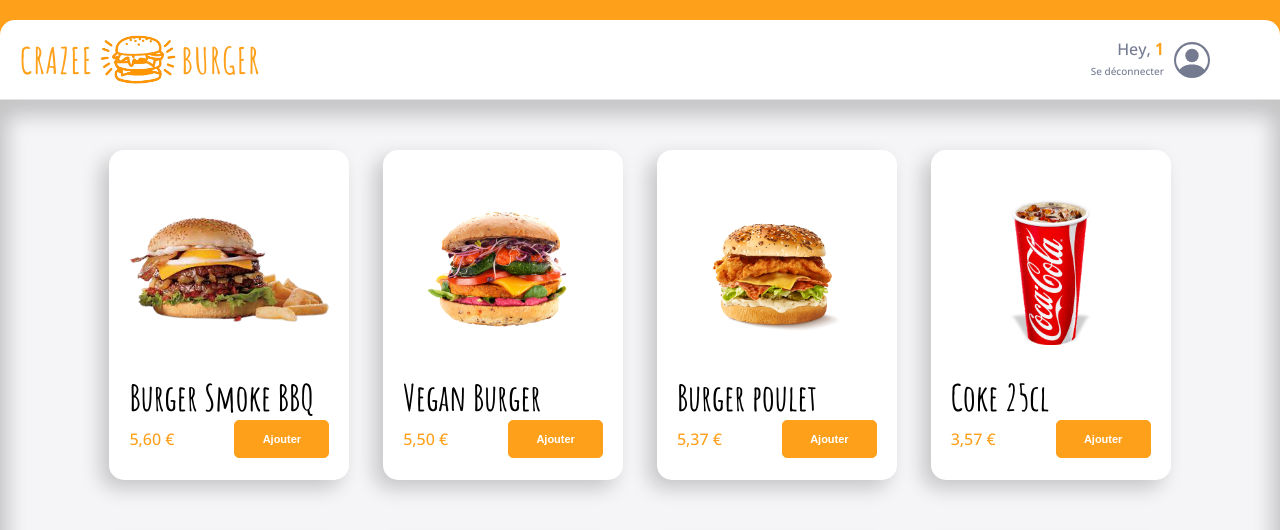
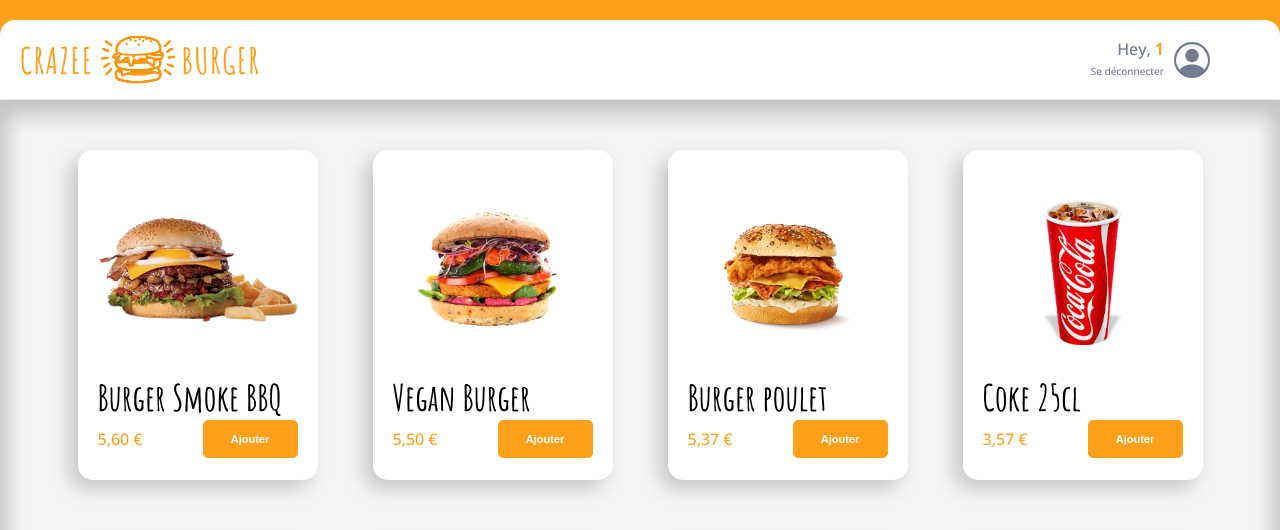
Before and after one commit to duftor/crazee-burger, a React (Create React App) app: page /order/1 in a window 1280 px wide. Shown: the top 530 px of the page. Built offline with nearby package versions, Linux system fonts and the light colour scheme.

Commit message:
♻️  F05 : ORDER > Menu > Create Menu

```diff
--- a/src/components/pages/order/CardItem.js
+++ b/src/components/pages/order/CardItem.js
@@ -3,14 +3,14 @@
 import { formatPrice } from "../../../utils/maths"
 import PrimaryButton from "../../reusable-ui/PrimaryButton"
 
-export default function CardItem({ item }) {
+export default function CardItem({ product }) {
 	return (
-		<CardItemStyled key={item.id + item.imageSource + item.price}>
-			<img src={item.imageSource} alt={item.title} />
+		<CardItemStyled key={product.id + product.imageSource + product.price}>
+			<img src={product.imageSource} alt={product.title} />
 			<div className="card-info">
-				<h1>{item.title}</h1>
+				<h1>{product.title}</h1>
 				<div className="bottom-info">
-					<div className="price">{formatPrice(item.price)}</div>
+					<div className="price">{formatPrice(product.price)}</div>
 					<PrimaryButton label={"Ajouter"} className="add-btn" />
 				</div>
 			</div>
@@ -21,7 +21,7 @@
 const CardItemStyled = styled.div`
 	height: 330px;
 	width: 240px;
-	margin: 30px auto;
+	/* margin: 30px auto; */
 
 	background: white;
 	box-shadow: -8px 8px 20px rgba(0, 0, 0, 0.2);
--- a/src/components/pages/order/Main/Main.js
+++ b/src/components/pages/order/Main/Main.js
@@ -1,38 +1,29 @@
-import React from "react"
+import React, { useState } from "react"
 import styled from "styled-components"
 import { theme } from "../../../../theme/index"
-import { fakeMenu1, fakeMenu2 } from "../../../../data/fakeMenu"
-import CardItem from "../CardItem"
+
+import Menu from "../Menu/Menu"
 
 export default function Main() {
 	return (
 		<MainStyled>
 			{/* <div className="cart">CART</div> */}
-			<div className="menu-items">
-				{fakeMenu2.map((item) => (
-					<CardItem item={item} />
-				))}
-			</div>
+			<Menu />
 		</MainStyled>
 	)
 }
 const MainStyled = styled.div`
 	flex: 1;
-	display: flex;
+
+	display: grid;
+	/* grid-template-columns: 25% 1fr; */
+	grid-template-columns: 1fr;
 	overflow-y: scroll;
 
-	.menu-items {
-		width: 100%;
-		margin: auto;
-		display: grid;
-		grid-template-columns: repeat(4, 25%);
-		/* grid-template-rows: repeat(2, 50%); */
-
-		padding: 20px 92.5px;
+	.cart {
+		border: 1px solid red;
 	}
 
-	background: ${theme.colors.background_white};
-	box-shadow: inset 0px 8px 20px 8px rgba(0, 0, 0, 0.2);
 	border-radius: 0px 0px ${theme.borderRadius.extraRound}
 		${theme.borderRadius.extraRound};
 `
--- /dev/null
+++ b/src/components/pages/order/Menu/Menu.js
@@ -0,0 +1,29 @@
+import { useState } from "react"
+import styled from "styled-components"
+import { fakeMenu1, fakeMenu2 } from "../../../../data/fakeMenu"
+import CardItem from "../CardItem"
+import { theme } from "../../../../theme/index"
+
+export default function Menu() {
+	const [menu, setMenu] = useState(fakeMenu2)
+
+	return (
+		<MenuStyled>
+			{menu.map((product) => (
+				<CardItem product={product} />
+			))}
+		</MenuStyled>
+	)
+}
+
+const MenuStyled = styled.div`
+	display: grid;
+	grid-template-columns: repeat(4, 1fr);
+	grid-row-gap: 60px;
+
+	padding: 50px 50px 150px;
+	justify-items: center;
+
+	background: ${theme.colors.background_white};
+	box-shadow: inset 0px 8px 20px 8px rgba(0, 0, 0, 0.2);
+`
```
